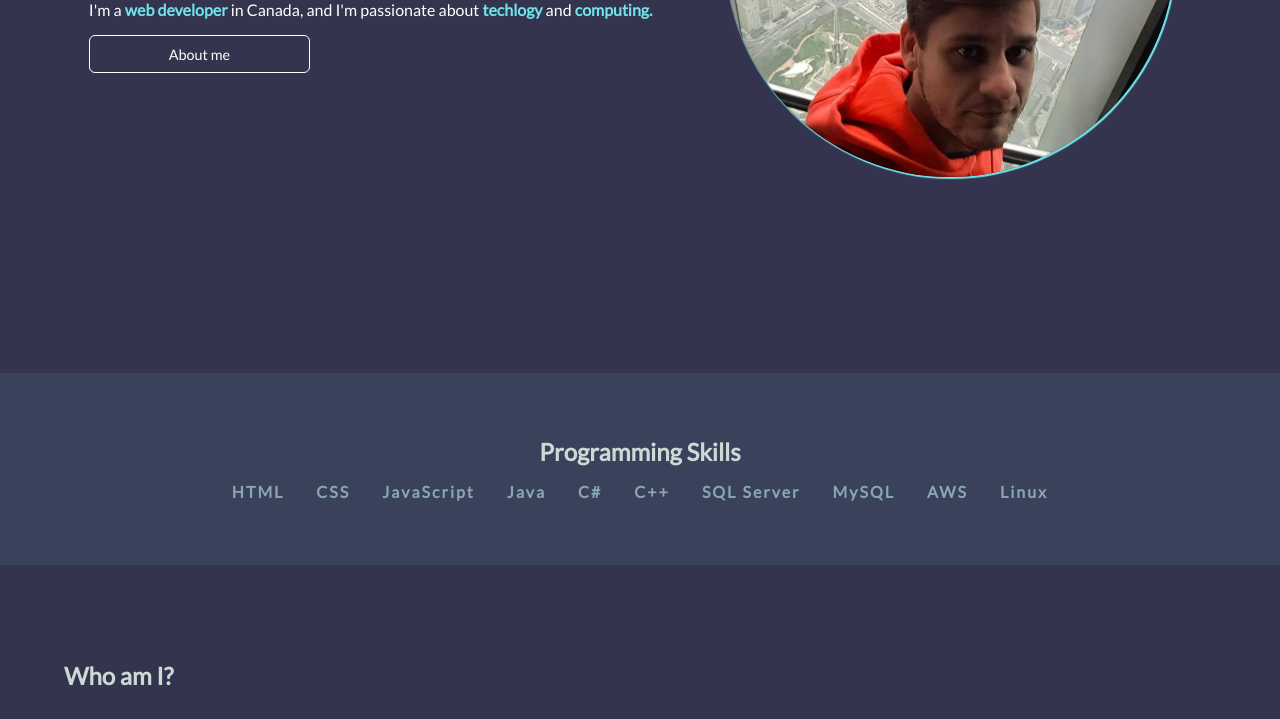
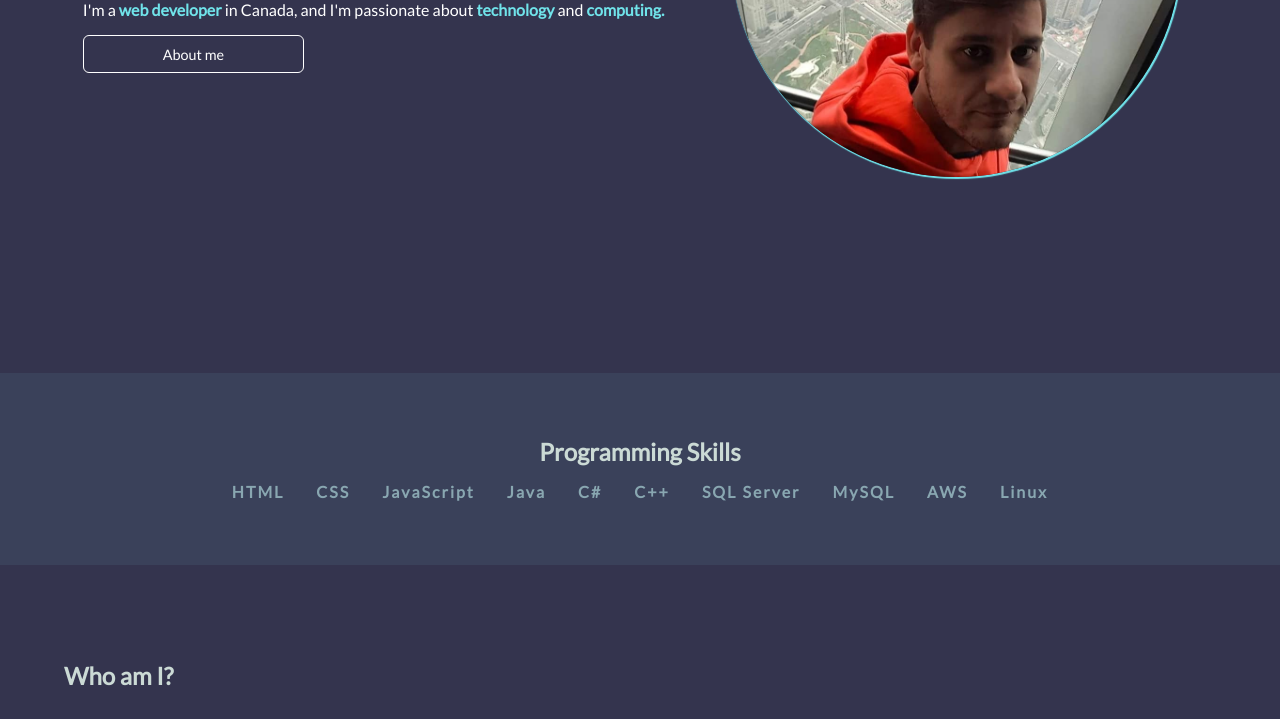
Before and after one commit to allansi1/allansi1.github.io, a plain HTML site: page index.html in a window 1280 px wide. Shown: the part 513-1232 px from the top of the page. Drawn offline with Linux system fonts and the light colour scheme; no server answers.

Commit message:
V3.1
Minor fixes

```diff
--- a/index.html
+++ b/index.html
@@ -30,7 +30,7 @@
             <div>
                 <h1>Hi! I'm <br> <strong>Allan Inhauser</strong></h1>
                 <p>I'm a <strong>web developer </strong> in Canada, and I'm passionate
-                    about <strong>techlogy</strong> and <strong>computing.</strong></p>
+                    about <strong>technology</strong> and <strong>computing.</strong></p>
                 <a href="#contact" class="btn-action link-action">About me</a>
             </div>
             <div class="box-img-main">
@@ -77,12 +77,11 @@
 
     <footer id="contact">
         <h2 class="title">Contact</h2>
+        <br>
 
-        <p id="contact-info">Phone:
-            (438)928-9938
+        <p id="contact-info">Phone: (438) 928-9938
             <br>
-            Email:
-            allan.sinhauser@gmail.com
+            Email: allan.sinhauser@gmail.com
         </p>
         <div>
 
```
